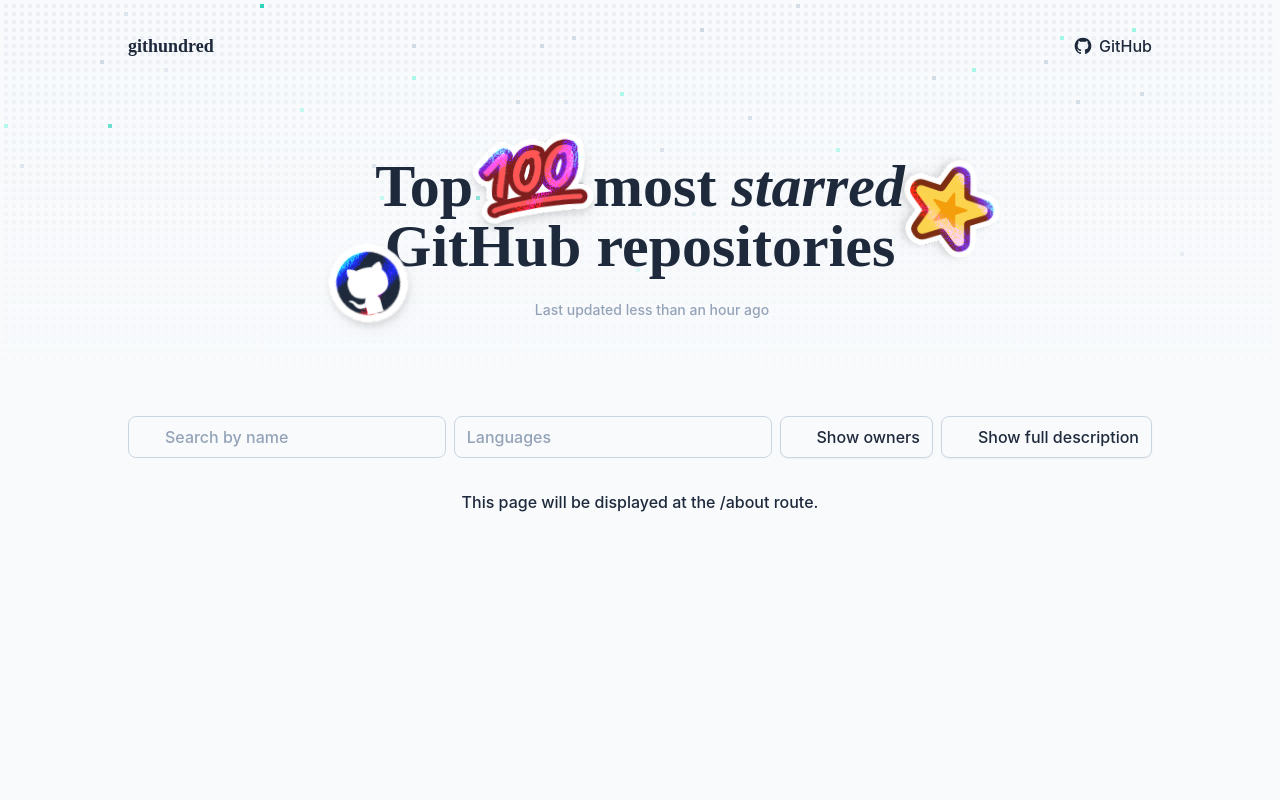
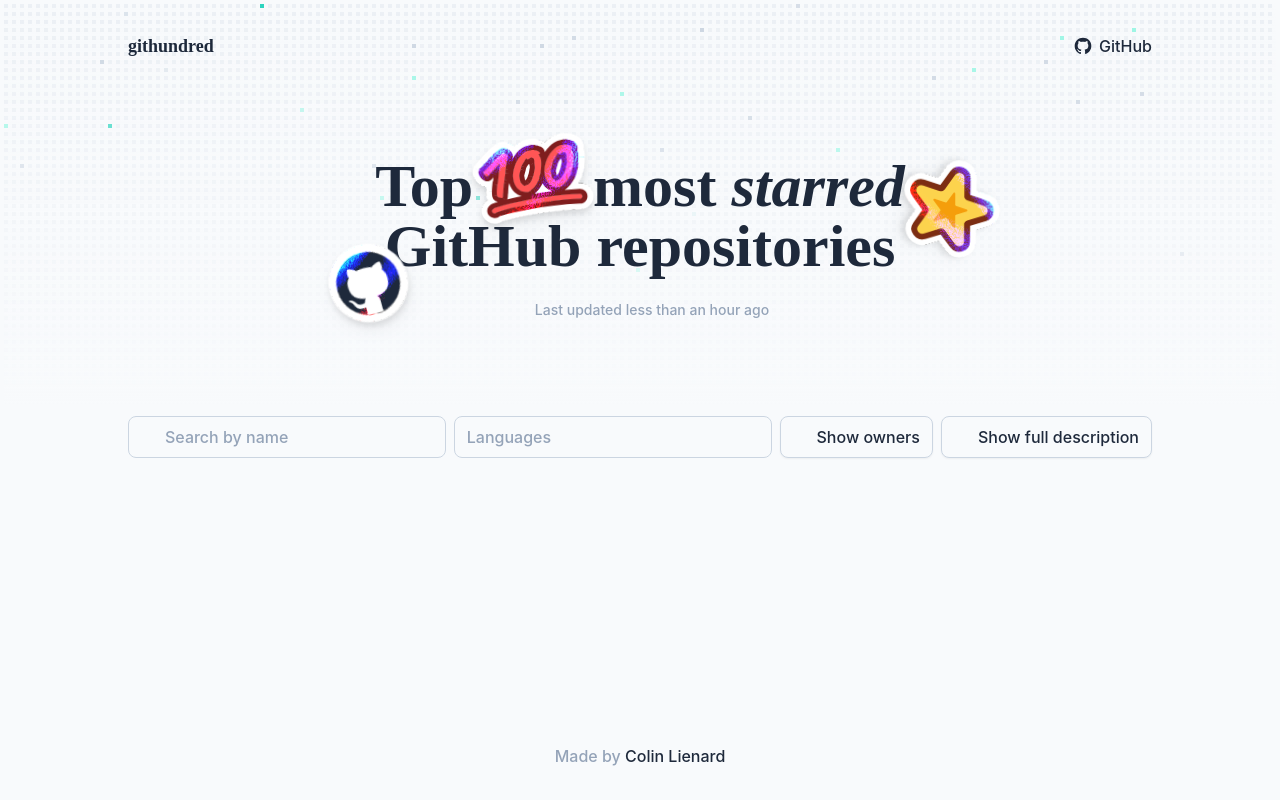
Before and after one commit to colinlienard/githundred, a Nuxt app: page /about in a window 1280 px wide. Built offline with nearby package versions, Linux system fonts and the light colour scheme; some icons are missing.

Commit message:
feat: footer

```diff
--- a/assets/css/main.css
+++ b/assets/css/main.css
@@ -35,6 +35,10 @@
 		src: url(/fonts/SourceSerifPro-SemiboldIt.otf) format('otf');
 	}
 
+	html {
+		@apply bg-slate-50;
+	}
+
 	body {
 		@apply overflow-y-scroll font-sans font-medium text-slate-800;
 	}
--- a/components/Layout.vue
+++ b/components/Layout.vue
@@ -20,9 +20,9 @@ onUnmounted(() => {
 </script>
 
 <template>
-	<div class="flex min-h-screen justify-center bg-slate-50">
+	<div class="flex min-h-screen justify-center">
 		<PixelsBackground />
-		<div class="z-0 flex w-full max-w-5xl flex-col items-center gap-24 pt-8">
+		<div class="z-0 flex w-full max-w-5xl flex-col items-center gap-24 py-8">
 			<header class="flex w-full items-center justify-between">
 				<h1 class="font-serif text-lg font-semibold">githundred</h1>
 				<NuxtLink
@@ -83,6 +83,10 @@ onUnmounted(() => {
 				</div>
 				<slot />
 			</main>
+			<footer class="mt-auto">
+				<span class="text-slate-400">Made by{{ ' ' }}</span>
+				<NuxtLink to="https://colin-lienard.fr" target="_blank">Colin Lienard</NuxtLink>
+			</footer>
 		</div>
 	</div>
 </template>
--- a/pages/about.vue
+++ /dev/null
@@ -1,5 +0,0 @@
-<template>
-	<section>
-		<p>This page will be displayed at the /about route.</p>
-	</section>
-</template>
--- a/pages/index.vue
+++ b/pages/index.vue
@@ -82,8 +82,12 @@ onUnmounted(() => {
 				<div class="w-[8%]">Age</div>
 			</div>
 		</div>
-		<div ref="topOfTableRef" />
-		<div class="relative table-row-group" @mouseleave="hoverEffect.opacity = 0">
+		<div
+			v-if="repositories?.length"
+			class="relative table-row-group"
+			@mouseleave="hoverEffect.opacity = 0"
+		>
+			<div ref="topOfTableRef" />
 			<div
 				class="absolute h-10 w-full bg-white transition-all"
 				:style="{
@@ -102,7 +106,7 @@ onUnmounted(() => {
 			>
 				<div>
 					<div
-						class="flex h-8 w-8 -translate-y-1 items-center justify-center rounded-full border border-solid border-slate-300"
+						class="relative w-8 text-center after:absolute after:inset-1/2 after:h-8 after:w-8 after:-translate-x-1/2 after:-translate-y-1/2 after:rounded-full after:border after:border-solid after:border-slate-300 after:content-['']"
 					>
 						{{ repo.rank }}
 					</div>
@@ -137,11 +141,12 @@ onUnmounted(() => {
 				<div>{{ formatDuration(repo.age) }}</div>
 			</NuxtLink>
 		</div>
+		<p v-else class="text-nowrap px-4 pt-8 text-slate-500">No results for this search.</p>
 		<Teleport to="body">
 			<Transition>
 				<button
 					v-if="hasScrolled"
-					class="fixed bottom-4 right-4 rounded-full bg-slate-50 p-4"
+					class="fixed bottom-4 right-4 z-50 rounded-full bg-slate-50 p-4"
 					@click="onClickScrollUp"
 				>
 					<ArrowUpIcon class="h-4" />
```
